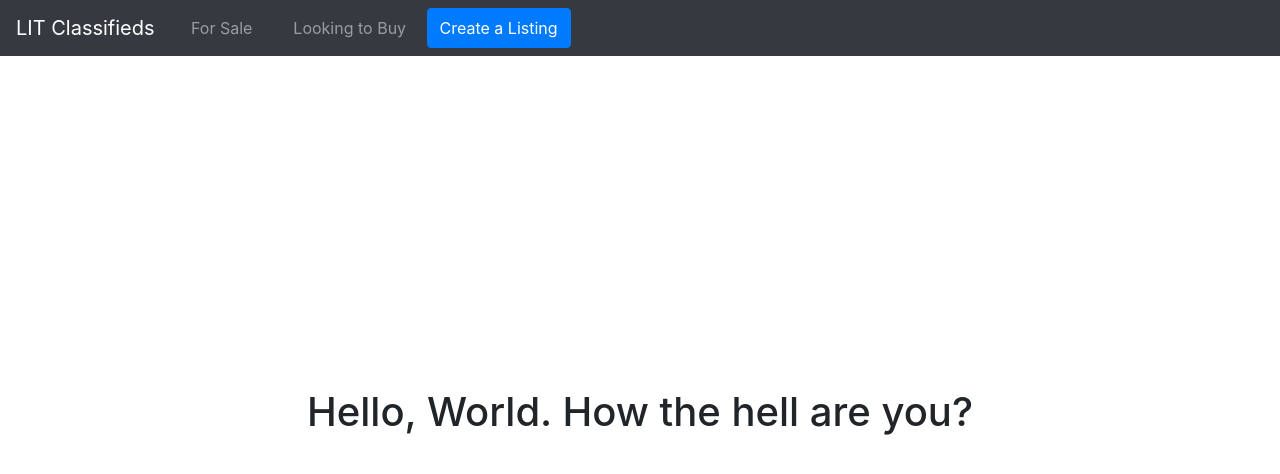
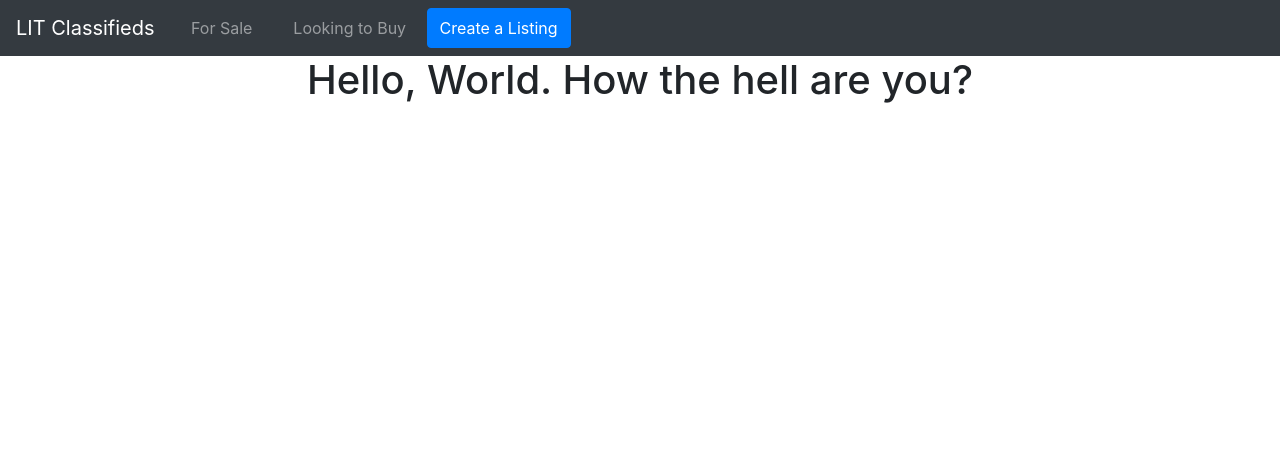
Before and after one commit to CSellers720/lit-ads, a Next.js app: page / in a window 1280 px wide. Shown: the top 474 px of the page. Built offline with nearby package versions, Linux system fonts and the light colour scheme.

Commit message:
Linked buy/sell pages to Navigation bar

```diff
--- a/components/Navigation.tsx
+++ b/components/Navigation.tsx
@@ -12,10 +12,10 @@ function Navigation(): JSX.Element {
                 LIT Classifieds
             </NavBar.Brand>
             <Nav fill className="my-navbar">
-                <Nav.Link>
+                <Nav.Link href="/sell">
                     For Sale
                 </Nav.Link>
-                <Nav.Link>
+                <Nav.Link href="/buy">
                     Looking to Buy
                 </Nav.Link>
                 <Button>
--- a/pages/_app.tsx
+++ b/pages/_app.tsx
@@ -1,3 +1,4 @@
+import { useState } from 'react';
 import Head from 'next/head';
 import { AppProps } from 'next/app';
 import Navigation from '../components/Navigation';
@@ -5,6 +6,8 @@ import '../styles/globals.css';
 import '../styles/navigation.css';
 
 function MyApp({ Component, pageProps }: AppProps): JSX.Element {
+  const [modalPhase, setModalPhase] = useState<number>(0);
+  const [showModal, setShowModal] = useState<boolean>(false);
   return (
     <div>
       <Head>
--- a/styles/Home.module.css
+++ b/styles/Home.module.css
@@ -1,11 +1,10 @@
 .container {
-  min-height: 90vh;
   padding: 0 0.5rem;
   display: flex;
   flex-direction: column;
   justify-content: center;
   align-items: center;
-  height: 90vh;
+  height: 100%;
 }
 
 .main {
```
